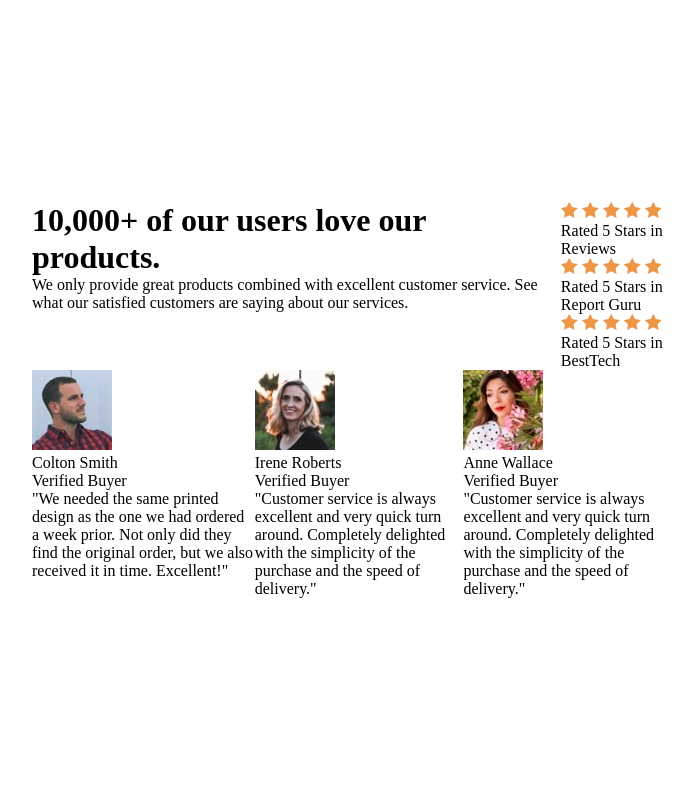
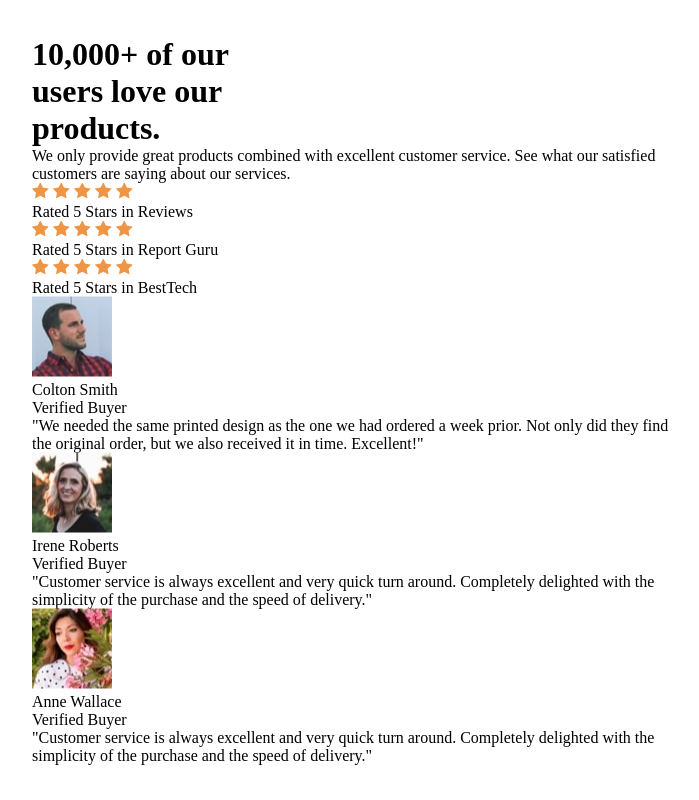
Before and after one commit to oladosuabayomi/social-proof-HTML-CSS-, a plain HTML site: page index.html in a window 1280 px wide. Shown: the whole page, without its empty margins (288-987 px from the left). Drawn offline with Linux system fonts and the light colour scheme.

Commit message:
Updated index.html file
Signed-off-by: oladosuabayomi <oladosuabayomi6@gmail.com>

```diff
--- a/index.html
+++ b/index.html
@@ -7,9 +7,7 @@
   <!-- displays site properly based on user's device -->
   <link rel="preconnect" href="https://fonts.googleapis.com">
   <link rel="preconnect" href="https://fonts.gstatic.com" crossorigin>
-  <link
-    href="https://fonts.googleapis.com/css2?family=League+Spartan:wght@400;500;700&family=Outfit:wght@400;700&display=swap"
-    rel="stylesheet">
+  <link href="https://fonts.googleapis.com/css2?family=League+Spartan:wght@400;500;700&display=swap" rel="stylesheet">
   <link rel="icon" type="image/png" sizes="32x32" href="./images/favicon-32x32.png" />
   <link rel="stylesheet" href="style.css">
   <title>Frontend Mentor | Social proof section</title>
@@ -19,9 +17,9 @@
   <main>
     <div class="wrapper">
       <div class="inner-wrapper">
-        <div class="row">
+        <div class="row-1">
           <div class="col-2">
-            <h1>10,000+ of our users love our products.</h1>
+            <h1>10,000+ of our <br> users love our <br> products.</h1>
             <p>We only provide great products combined with excellent customer service.
               See what our satisfied customers are saying about our services.</p>
           </div>
@@ -54,7 +52,7 @@
             </div>
           </div>
         </div>
-        <div class="row">
+        <div class="row-2">
           <div class="col-3">
             <div class="customer">
               <img src="images/image-colton.jpg">
```
